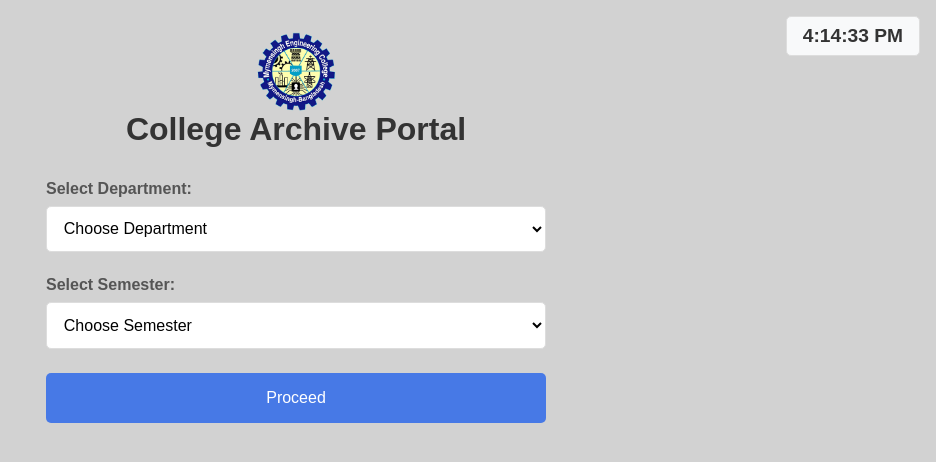
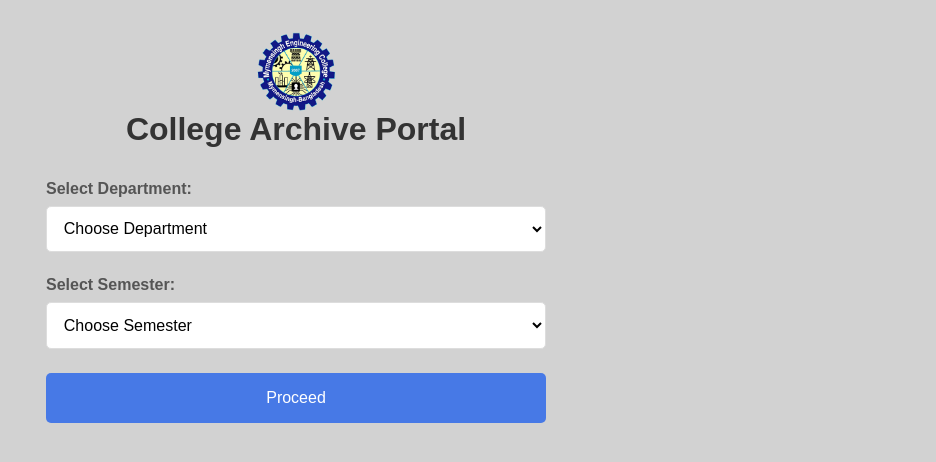
Before and after one commit to Masrur-13/College_Archive, a plain HTML site: page index.html in a window 1280 px wide. Shown: the whole page, without its empty margins (344-1280 px from the left). Drawn offline with Linux system fonts and the light colour scheme; a small style sheet from the web is missing.

Commit message:
modified:   index.html 	modified:   script.js 	modified:   style.css

```diff
--- a/index.html
+++ b/index.html
@@ -8,7 +8,6 @@
   </head>
   <body>
     <div class="container">
-      <div id="clock" class="clock"></div>
       <span class="logo"
         ><img src="./MEC_LOGO.png" alt="MEC_LOGO" width="80px"
       /></span>
--- a/script.js
+++ b/script.js
@@ -86,16 +86,6 @@ const clockElement = document.getElementById('clock');
 let currentDepartment = '';
 let currentSemester = '';
 let currentCourse = '';
-
-// Clock update function
-function updateClock() {
-  const now = new Date();
-  clockElement.textContent = now.toLocaleTimeString();
-}
-
-// Update clock every second
-updateClock();
-setInterval(updateClock, 1000);
 
 // Event Listeners
 proceedButton.addEventListener('click', showCourses);
--- a/style.css
+++ b/style.css
@@ -22,19 +22,6 @@ body {
   /* box-shadow: 0 2px 10px rgba(0, 0, 0, 0.1); */
   position: relative;
   min-height: 100vh;
-}
-
-.clock {
-  position: absolute;
-  top: 1rem;
-  right: 1rem;
-  background-color: #f8f9fa;
-  padding: 0.5rem 1rem;
-  border-radius: 5px;
-  font-size: 1.2rem;
-  font-weight: bold;
-  color: #333;
-  border: 1px solid #ddd;
 }
 
 h1 {
@@ -200,7 +187,4 @@ button:hover {
   h1 {
     margin: 2rem auto;
   }
-  select option {
-    width: 100%;
-  }
 }
```
